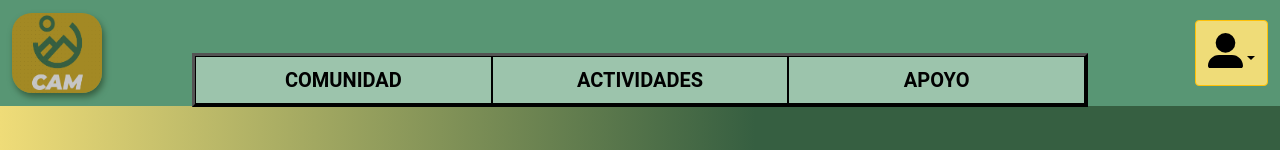
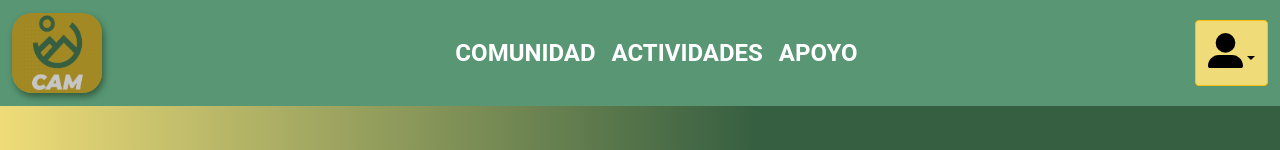
Before and after one commit to einarch/ComunidadAdultoMayor, a React (Create React App) app: page /home in a window 1280 px wide. Shown: the top 150 px of the page. Built offline with nearby package versions, Linux system fonts and the light colour scheme; no server answers.

Commit message:
Removed borders from nav bar and fixed responsive nav bar

```diff
--- a/src/comunidad/Publicacion.css
+++ b/src/comunidad/Publicacion.css
@@ -10,33 +10,18 @@ body {
 
 }
 
-.nav {
-  position: absolute;
-  left: 15%;
-  min-width: 70%;
-  max-width: 70%;
-  border-style: outset;
-  animation: mymove 5s infinite;
-  padding: 0px;
-  font-size: large;
-  font-weight: bold;
-  border-color: black;
-  background: #9cc4ac;
-  border-radius: 0px;
-
-}
-
 .centerPub {
   display: flex;
   justify-content: center;
   align-items: center;
   height: 50px;
 }
-.text{
+
+.text {
   font-size: 24px;
-  background: rgb(240, 248, 240) ;
+  background: rgb(240, 248, 240);
 }
-.color{
 
-background: rgb(239, 220, 120, 1);
+.color {
+  background: rgb(239, 220, 120, 1);
 }
--- a/src/comunidad/publicacion.js
+++ b/src/comunidad/publicacion.js
@@ -35,7 +35,7 @@ const Publicacion = ({ children }) => {
                 <h2 className="title">Publicaciones y Noticias</h2>
                 <br />
                 <div align="center" >
-        <button type="button" class=" btn btn-success m-2"  data-bs-toggle="modal" data-bs-target="#miModal"  >Publicar</button>
+                    <button type="button" class=" btn btn-success m-2" data-bs-toggle="modal" data-bs-target="#miModal"  >Publicar</button>
                     <div class="modal fade" id="miModal" tabindex="-1" aria-hidden="true" aria-labelledby="modalTitle" data-bs-backdrop="static">
                         <div class="modal-dialog modal-dialog-centered">
                             <div class="modal-content">
@@ -52,7 +52,7 @@ const Publicacion = ({ children }) => {
 
                                 <div class="model-footer" align="right" className='color'>
                                     <button type="button" class="btn btn-secondary m-2 " data-bs-dismiss="modal" > Cancelar </button>
-             <button type="button" class="btn btn-success m-2 "  data-bs-dismiss="modal" > Publicar </button>
+                                    <button type="button" class="btn btn-success m-2 " data-bs-dismiss="modal" > Publicar </button>
                                 </div>
                             </div>
                         </div>
--- a/src/navegacion/MenuUser.js
+++ b/src/navegacion/MenuUser.js
@@ -2,7 +2,8 @@ import React from "react";
 import "./navegacion.css";
 import Container from 'react-bootstrap/Container';
 import { Navbar, Nav, DropdownButton, Dropdown } from 'react-bootstrap';
-import {NavLink
+import {
+  NavLink
 } from "react-router-dom";
 import logo from '../imagenes/logo-comunidad.PNG';
 import user from '../imagenes/avatar.jpg';
@@ -36,24 +37,20 @@ const MenuUser = () => {
         </Navbar.Brand>
         <Navbar.Toggle aria-controls="responsive-navbar-nav" />
         <Navbar.Collapse id="responsive-navbar-nav">
-          <Nav className="me-auto">
-            <ul className="nav nav-pills  nav-fill justify-content-center bg-ligth" >
-              <li className="nav-item">
-                <NavLink className={({ isActive }) => "nav-link btn-lg" + (isActive ? " bg-secondary" : "")} to='/Header/Comunidad'
-                >COMUNIDAD</NavLink>
-              </li>
-              <li className="nav-item">
-                <NavLink className={({ isActive }) => "nav-link btn-lg" + (isActive ? " bg-secondary" : "")} to='/Header/Actividades'
-                >ACTIVIDADES</NavLink>
-              </li>
-              <li className="nav-item">
-                <NavLink className={({ isActive }) => "nav-link btn-lg" + (isActive ? " bg-secondary" : "")} to='/Header/Voluntarios'
-                >APOYO</NavLink>
-              </li>
+          <Nav className="me-auto center-block">
+
+            <NavLink className={({ isActive }) => "nav-link btn-md" + (isActive ? "bg active" : "")} to='/home/comunidad'
+            >COMUNIDAD</NavLink>
+
+            <NavLink className={({ isActive }) => "nav-link btn-md" + (isActive ? "bg active" : "")} to='/home/actividades'
+            >ACTIVIDADES</NavLink>
 
 
-            </ul>
+            <NavLink className={({ isActive }) => "nav-link btn-md" + (isActive ? "bg active" : "")} to='/home/voluntarios'
+            >APOYO</NavLink>
+
           </Nav>
+
           <Nav>
             <DropdownButton align="end" title={tilde} id="dropdown-menu-align-end" variant="warning"
 
--- a/src/navegacion/navegacion.css
+++ b/src/navegacion/navegacion.css
@@ -1,39 +1,35 @@
 .nav {
     position: absolute;
-    left: 15%;
-
     min-width: 70%;
     max-width: 70%;
-    border-style: outset;
     animation: mymove 5s infinite;
     padding: 0px 0px;
     font-size: large;
     font-weight: bold;
-    border-color: black;
-    background: #9cc4ac;
+    border-style: hidden;
     border-radius: 0px;
 
 }
 
-.nav-item .nav-link {
-    color: black !important;
+.nav-link {
+    font-size: 24px;
+    font-weight: bold;
+    color: white !important;
     cursor: pointer;
+    text-align: center;
+    margin: 0%;
+    border-radius: 0px;
 }
 
-.nav-item>a:hover {
+.active {
+    border-bottom: 5px solid #efdc78;
+    border-radius: 5px;
+}
+
+.nav-link>a:hover {
     color: white !important;
 }
 
-.nav-item {
-    border: 1px solid black;
-    min-width: 33.3333333%;
-    max-width: 33.3333333%;
-
-}
-
-.nav-link {
-    margin: 0%;
-}
 
 #dropdown-menu-align-end {
     background-color: #efdc78;
```
Lines whose indentation alone changed are shown as unchanged.
